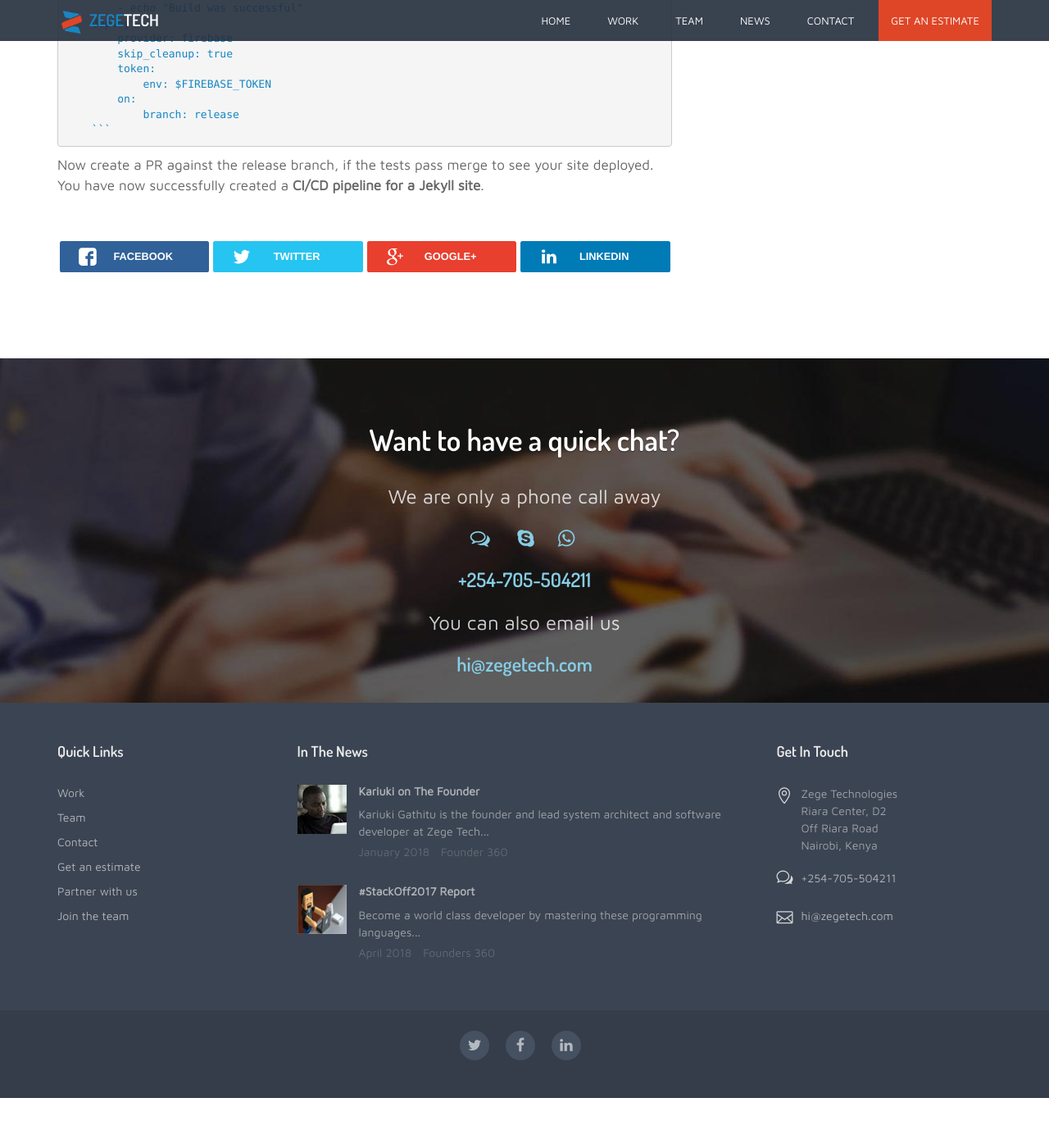
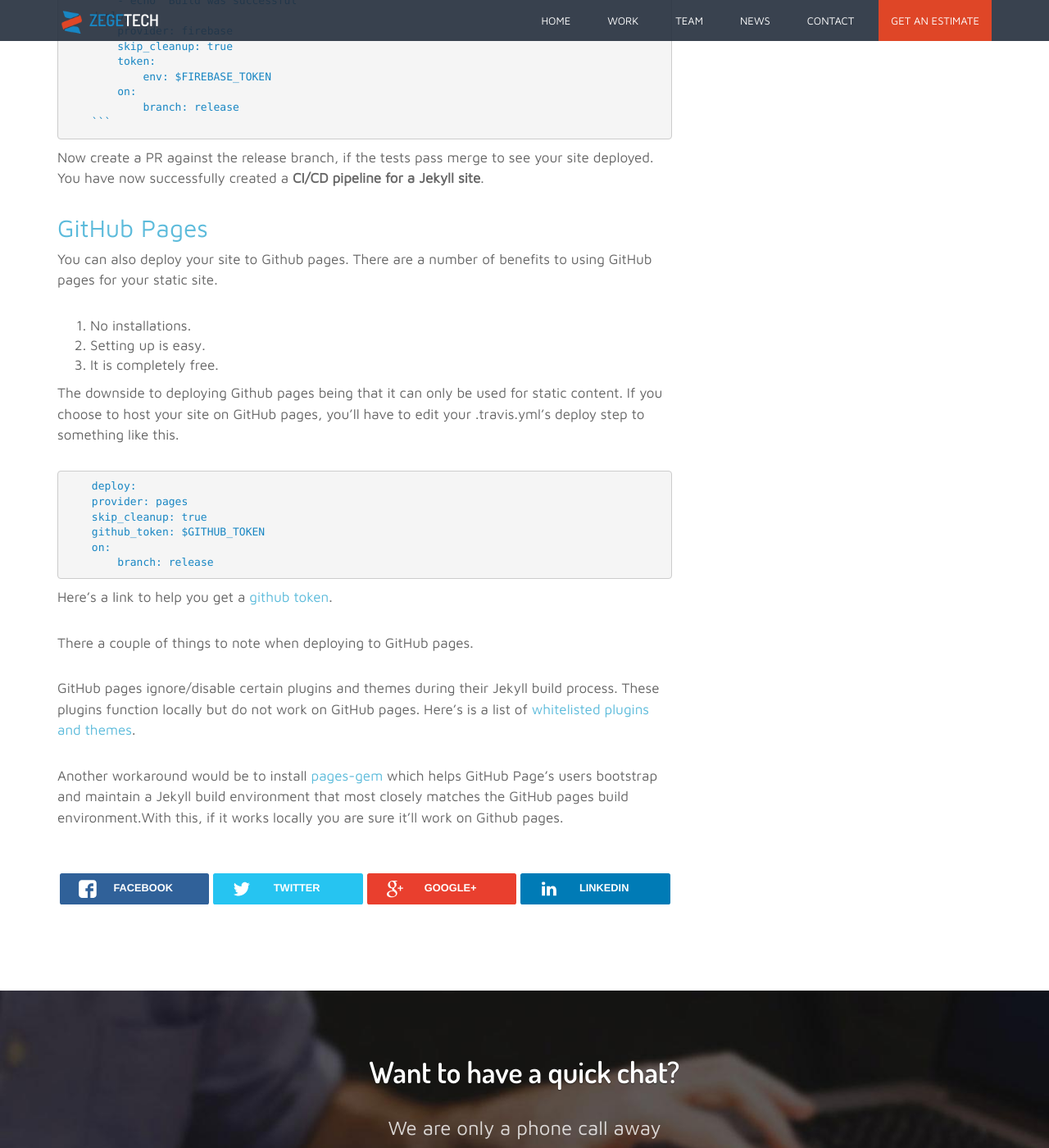
Before and after one commit to zegetech/zegetech.github.io, a Jekyll site: the page built from _posts/2018-10-30-CI-CD-pipeline-for-jekyll.md, in a window 1280 px wide and 1400 px high, scrolled down 5462 px. Shown: the whole window at 82% size. Built offline with Jekyll 4.4.1, drawn with Linux system fonts in a browser that asks for light colours; before the commit the page ends 6801 px from its top, so only the background shows below that; some of the changed text lies outside the part shown.

Commit message:
[Fix] Add information on deployment to gh-pages and whitelisted jekyll plugins

````diff
--- a/_posts/2018-10-30-CI-CD-pipeline-for-jekyll.md
+++ b/_posts/2018-10-30-CI-CD-pipeline-for-jekyll.md
@@ -5,14 +5,12 @@ categories: developer
 permalink: news/:year/:month/:day/:title.html
 author: Melvin Atieno
 blog-image: ci-cd/ci-cd-jekyll-site.png
-intro: Remember your first website? I want to assume you started off, like most developers, by creating a series of HTML files linking within it images, CSS and perhaps a sprinkle of JavaScript. Files load on your browser and that was it!!. No web server required. Life was simple!!!
+intro: Continuous Integration (CI) is a development practice that involves the aggregation of small bits of code into a shared repository, frequently.<br/>Continuous Deployment is closely related to Continuous Integration. It refers to the release to production, a software that passes set automated tests.In other words it means frequently making the most recently functional version of a software available for use.
+
 ---
 {:.post-figure}
 ![image-title-here](/assets/images/blog/{{page.blog-image}}){:class="img-responsive center"}
 
-
-
-**Prerequisites:**
 
 **Prerequisites:**
 
@@ -27,9 +25,7 @@ intro: Remember your first website? I want to assume you started off, like most
 
 ## What is Continuous Integration and Continuous Deployment?
 
-Continuous Integration (CI) is a development practice that involves the integration of small bits of code into a shared repository, frequently.
-
-Continuous Deployment is closely related to Continuous Integration. It refers to the release to production of a software that passes set automated tests.
+{{page.intro}}
 
 A development process is considered to follow continuous integration and continuous Deployment when the following practices are applied throughout the development process.
 1. It maintains a single source repository
@@ -37,13 +33,13 @@ A development process is considered to follow continuous integration and continu
 3. It contains a self-testing mechanism for the project's builds.
 4. It contains automated deployment.
 
-Now let's incorporate continuous integration and  continuous deployment practices for our Jekyll site.
+Now let's incorporate continuous integration and continuous deployment practices for our Jekyll site.
 
 ## 1. Maintain a single source repository
 
 We will do this by pushing the project to [github](https://guides.github.com/activities/hello-world/) following  [gitflow](https://www.atlassian.com/git/tutorials/comparing-workflows/gitflow-workflow) workflow.
 
-Now anyone who wants to contribute to the project or is part of the team, will clone/fork this repository.
+Now anyone who wants to contribute to the project, or is part of the team, will clone/fork this repository.
 
 ## 2. Integrate automated builds for the project
 
@@ -87,13 +83,13 @@ We asked it to install a version of node version '8.10'.Later in the article, we
     node_js
         -"8.10"
 
-Then using rvm, a package manager, we specified the ruby version we want to be used.
+Then using rvm, a package manager, we specified the ruby version that Travis will use for the builds.
 
     rvm:
         -2.5.1
 
 
-We then had Travis install Jekyll and  bundler.
+We then had Travis install Jekyll and bundler.
 
     install:
         - gem install jekyll bundler
@@ -130,8 +126,8 @@ Great, now push some changes to GitHub. Automated builds!!!
 
 ## 3. Contains self-testing mechanism for the project's builds.
 
-Now that we have automated builds, we want to add a self-testing mechanism. Now the build itself is a test. Test whether the site actually builds. For this article though, we are going to add another test. We are going to test the resulting site. Since this is a static site, we are going to test the HTML.
-For that, we are going to use the [html-proofer](https://rubygems.org/gems/html-proofer/versions/3.4.0)
+Now that we have automated builds, we want to add a self-testing mechanism. Now the build itself can be considered a test. A test whether the site actually builds. For this article though, we are going to add another test. We are going to test the resulting site. Since this is a static site, we are going to test the HTML.
+For that, we are going to use the [html-proofer](https://rubygems.org/gems/html-proofer/versions/3.4.0).
 
 Back to our Travis file.
 We will have Travis install the `HTML-proofer gem`.
@@ -158,7 +154,7 @@ Great, now you can make a few changes, push them and see what happens.
 
 
 ## 4. Contains automated deployment.
-We will also need to add a deployment step. At the bottom of your .travis.yml file. Add this:
+To add automated deployment we will need to add a deployment step. At the bottom of your .travis.yml file. Add this:
 
     deploy:
         provider: firebase
@@ -217,3 +213,31 @@ Great. So this is what the final .travis.yml file looks like.
 
 Now create a PR against the release branch, if the tests pass merge to see your site deployed.
 You have now successfully created a **CI/CD pipeline for a Jekyll site**.
+
+## [GitHub Pages](https://pages.github.com/)
+
+You can also deploy your site to Github pages. There are a number of benefits to using GitHub pages for your static site.
+
+1. No installations.
+2. Setting up is easy.
+3. It is completely free.
+
+The downside to deploying Github pages being that it can only be used for static content.
+If you choose to host your site on GitHub pages, you'll have to edit your .travis.yml's deploy step to something like this.
+
+```yml
+    deploy:
+    provider: pages
+    skip_cleanup: true
+    github_token: $GITHUB_TOKEN
+    on:
+        branch: release
+```
+Here's a link to help  you get a [github token](https://help.github.com/articles/creating-a-personal-access-token-for-the-command-line/).
+
+There a couple of things to note when deploying to GitHub pages.
+
+GitHub pages ignore/disable certain plugins and themes during their Jekyll build process. These plugins function locally but do not work on GitHub pages.
+Here's is a list of [whitelisted plugins and themes](https://github.com/github/pages-gem/blob/master/lib/github-pages/plugins.rb#L21-L42).
+
+Another workaround would be to install [pages-gem](https://github.com/github/pages-gem) which helps GitHub Page's users bootstrap and maintain a Jekyll build environment that most closely matches the GitHub pages build environment.With this, if it works locally you are sure it'll work on Github pages.
````
Also changed, not shown: other parts of _posts/2018-10-30-CI-CD-pipeline-for-jekyll.md (+3 -3 lines).
